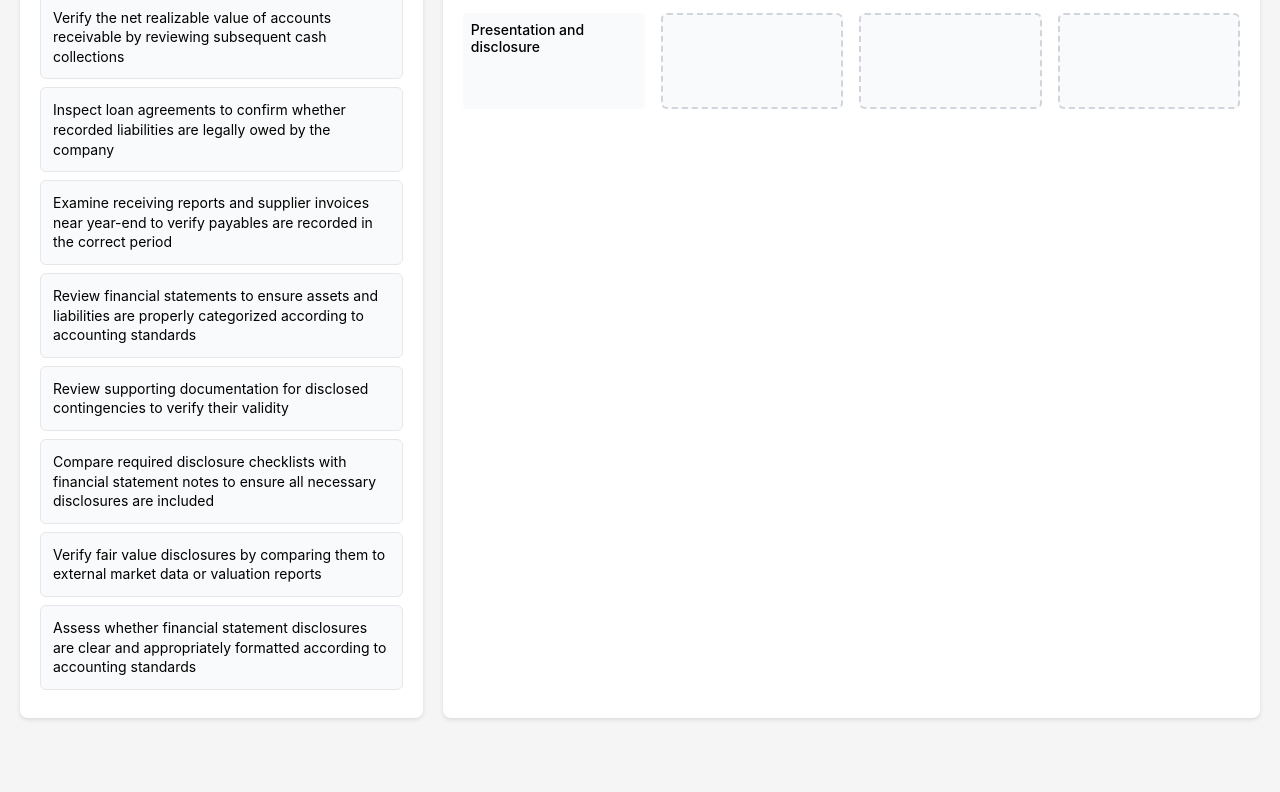
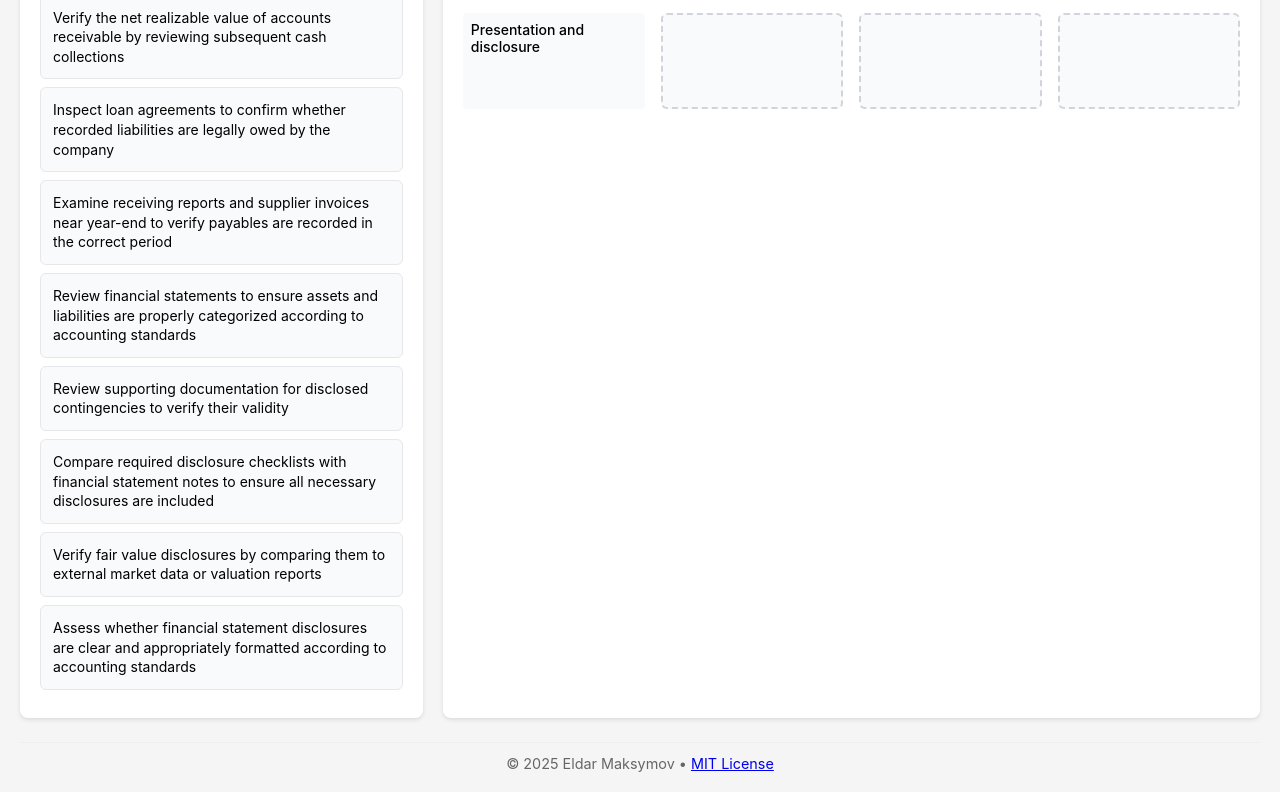
Before and after one commit to eldarmaksymov/assertions_practice, a plain HTML site: page index.html in a window 1280 px wide. Shown: the part 780-1572 px from the top of the page. Before the commit the page ends 1518 px from the top, so only its background shows below. Drawn offline with Linux system fonts and the light colour scheme.

Commit message:
Add reference to MIT License

```diff
--- a/index.html
+++ b/index.html
@@ -411,5 +411,11 @@
         // Initialize the application when the page loads
         document.addEventListener('DOMContentLoaded', init);
     </script>
+
+<!-- Add near the end of index.html, before </body> -->
+<footer style="margin-top:24px;padding-top:12px;border-top:1px solid #eee;font-size:.9rem;color:#666;text-align:center">
+  © 2025 Eldar Maksymov • <a href="https://github.com/eldarmaksymov/ARM_calculator/blob/main/LICENSE" target="_blank" rel="noopener">MIT License</a>
+</footer>
+
 </body>
 </html>
```
